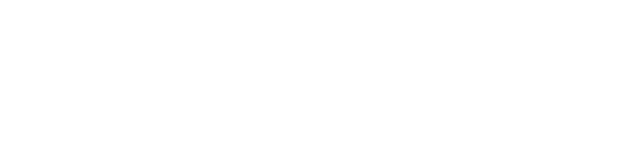
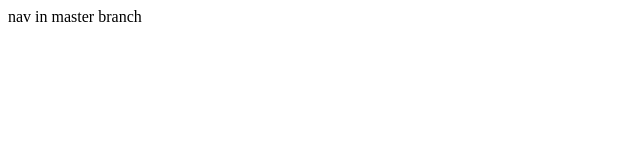
Before and after one commit to Abrar-Abdulwahed/Abrar, a plain HTML site: page index.html in a window 1280 px wide. Shown: the whole page, without its empty margins (0-640 px from the left). Drawn offline with Linux system fonts and the light colour scheme.

Commit message:
nav in master branch

```diff
--- a/index.html
+++ b/index.html
@@ -7,6 +7,6 @@
     <title>Document</title>
 </head>
 <body>
-
+    <nav>nav in master branch</nav>
 </body>
 </html>
```
